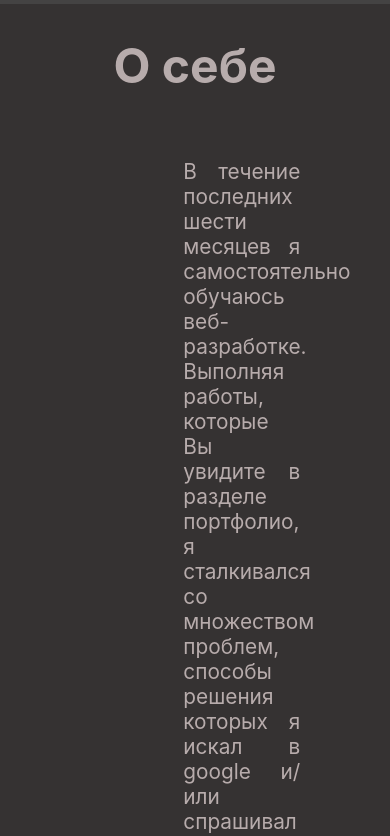
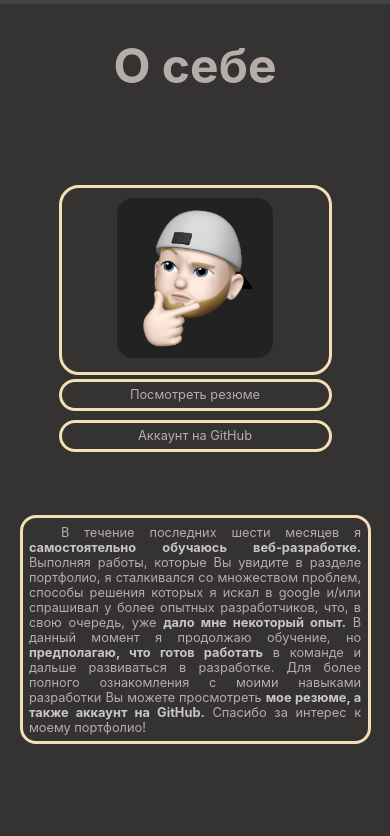
Before and after one commit to Evgenii-Buslaev/PortfolioSiteReact, a React (Create React App) app: page / in a window 390 px wide. Shown: the part 840-1676 px from the top of the page. Built offline with nearby package versions, Linux system fonts and the light colour scheme.

Commit message:
Added responsive design for Greeting and About

```diff
--- a/src/components/About.jsx
+++ b/src/components/About.jsx
@@ -6,28 +6,38 @@ function About() {
     <div className={styles.aboutCont}>
       <h1 className={styles.aboutHeader}>О себе</h1>
       <div className={styles.aboutContent}>
-        <img src={photo} alt="developer" />
-        <div className={styles.aboutDescription}>
-          <p>
-            В течение последних шести месяцев я самостоятельно обучаюсь
-            веб-разработке. Выполняя работы, которые Вы увидите в разделе
-            портфолио, я сталкивался со множеством проблем, способы решения
-            которых я искал в google и/или спрашивал у более опытных
-            разработчиков, что, в свою очередь, уже дало мне некоторый опыт. В
-            данный момент я продолжаю обучение, но предполагаю, что готов
-            работать в команде и дальше развиваться в разработке. Для более
-            полного ознакомления с моими навыками разработки Вы можете
-            просмотреть мое резюме, а также аккаунт на GitHub. Спасибо за
-            интерес к моему портфолио!
-          </p>
+        <div className={styles.photoBtns}>
+          <div className={styles.photoCont}>
+            <img src={photo} alt="developer" />
+          </div>
           <div className={styles.aboutButtons}>
             <a href="/" target="_blank">
               Посмотреть резюме
             </a>
-            <a href="https://github.com/Evgenii-Buslaev" target="_blank">
+            <a
+              href="https://github.com/Evgenii-Buslaev"
+              target="_blank"
+              rel="noreferrer"
+            >
               Аккаунт на GitHub
             </a>
           </div>
+        </div>
+        <div className={styles.aboutDescription}>
+          <p>
+            В течение последних шести месяцев я{" "}
+            <strong>самостоятельно обучаюсь веб-разработке.</strong> Выполняя
+            работы, которые Вы увидите в разделе портфолио, я сталкивался со
+            множеством проблем, способы решения которых я искал в google и/или
+            спрашивал у более опытных разработчиков, что, в свою очередь, уже{" "}
+            <strong>дало мне некоторый опыт.</strong> В данный момент я
+            продолжаю обучение, но{" "}
+            <strong>предполагаю, что готов работать</strong> в команде и дальше
+            развиваться в разработке. Для более полного ознакомления с моими
+            навыками разработки Вы можете просмотреть{" "}
+            <strong>мое резюме, а также аккаунт на GitHub.</strong> Спасибо за
+            интерес к моему портфолио!
+          </p>
         </div>
       </div>
     </div>
--- a/src/css/About.module.css
+++ b/src/css/About.module.css
@@ -2,20 +2,6 @@
   width: 100%;
   height: 100%;
   background-color: rgb(53, 50, 50);
-}
-
-.aboutContent {
-  display: flex;
-  justify-content: center;
-  align-items: center;
-  width: 80vw;
-  height: auto;
-  margin: 2rem auto;
-}
-
-.aboutContent img {
-  width: 30%;
-  border-radius: 20px;
 }
 
 .aboutHeader {
@@ -25,38 +11,143 @@
   padding: 2rem;
 }
 
+.aboutContent {
+  display: flex;
+  justify-content: space-evenly;
+  align-items: center;
+  width: 80vw;
+  height: 80vh;
+  margin: auto;
+}
+
+.photoCont {
+  width: 20vw;
+  height: auto;
+  border-radius: 20px;
+  border: solid wheat;
+  padding: 2rem;
+}
+
+.photoCont img {
+  width: 15vw;
+  border-radius: 1rem;
+}
+
 .aboutDescription {
-  margin: auto 3rem;
   text-align: justify;
   width: 30vw;
 }
 
 .aboutDescription p {
-  font-size: 1.3rem;
+  font-size: 1.2rem;
   color: rgba(230, 215, 215, 0.74);
+  border: solid wheat;
+  padding: 2rem;
+  border-radius: 1rem;
+  text-indent: 2rem;
+}
+
+.aboutDescription strong {
+  color: rgba(255, 249, 249, 0.74);
+  font-weight: bold;
 }
 
 .aboutButtons {
   display: flex;
-  justify-content: space-between;
+  flex-direction: column;
+  justify-content: space-evenly;
   align-items: center;
-  margin: 2rem 0 0;
+  margin: 0 auto;
   width: 100%;
-  height: 3rem;
+  height: auto;
 }
 
 .aboutButtons a {
-  width: 40%;
+  margin: 0.4rem;
+  width: 100%;
   padding: 0.8rem 0.3rem;
   font-size: 1.2rem;
   text-align: center;
   text-decoration: none;
   line-height: 100%;
   color: rgba(230, 215, 215, 0.74);
-  border: solid rgba(230, 215, 215, 0.74);
+  border: solid wheat;
+  border-radius: 1rem;
 }
 
 .aboutButtons a:hover {
   background-color: rgba(230, 215, 215, 0.74);
   color: black;
 }
+
+@media (max-width: 1650px) {
+  .aboutDescription {
+    text-align: justify;
+    width: 40vw;
+  }
+}
+
+@media (max-width: 1350px) {
+  .aboutDescription {
+    text-align: justify;
+    width: 50vw;
+  }
+}
+
+@media (max-width: 1200px) {
+  .aboutDescription {
+    width: 45vw;
+  }
+  .photoCont {
+    width: 30vw;
+  }
+  .photoCont img {
+    width: 20vw;
+  }
+}
+
+@media (max-width: 1000px) {
+  .aboutContent {
+    flex-direction: column;
+    justify-content: space-evenly;
+    align-items: center;
+    width: 90vw;
+    height: 80vh;
+    margin: auto;
+  }
+  .aboutDescription {
+    width: 90vw;
+  }
+  .photoCont {
+    width: 50vw;
+  }
+  .photoCont img {
+    width: 25vw;
+  }
+}
+
+@media (max-width: 540px) {
+  .aboutDescription p {
+    font-size: 1rem;
+  }
+}
+
+@media (max-width: 430px) {
+  .aboutDescription p {
+    font-size: 0.8rem;
+    padding: 0.4rem;
+  }
+  .photoCont {
+    width: 70vw;
+    padding: 0.6rem;
+  }
+  .photoCont img {
+    width: 40vw;
+  }
+
+  .aboutButtons a {
+    margin: 0.3rem;
+    padding: 0.4rem 0.4rem;
+    font-size: 0.8rem;
+  }
+}
--- a/src/css/Greeting.module.css
+++ b/src/css/Greeting.module.css
@@ -19,3 +19,39 @@
   font-size: 5rem;
   color: rgba(230, 215, 215, 0.74);
 }
+
+@media (max-width: 1550px) {
+  .greetingCont h1 {
+    font-size: 5rem;
+  }
+  .greetingCont h2 {
+    font-size: 3rem;
+  }
+}
+
+@media (max-width: 600px) {
+  .greetingCont h1 {
+    font-size: 4rem;
+  }
+  .greetingCont h2 {
+    font-size: 2rem;
+  }
+}
+
+@media (max-width: 600px) {
+  .greetingCont h1 {
+    font-size: 4rem;
+  }
+  .greetingCont h2 {
+    font-size: 2rem;
+  }
+}
+
+@media (max-width: 430px) {
+  .greetingCont h1 {
+    font-size: 3rem;
+  }
+  .greetingCont h2 {
+    font-size: 1rem;
+  }
+}
```
